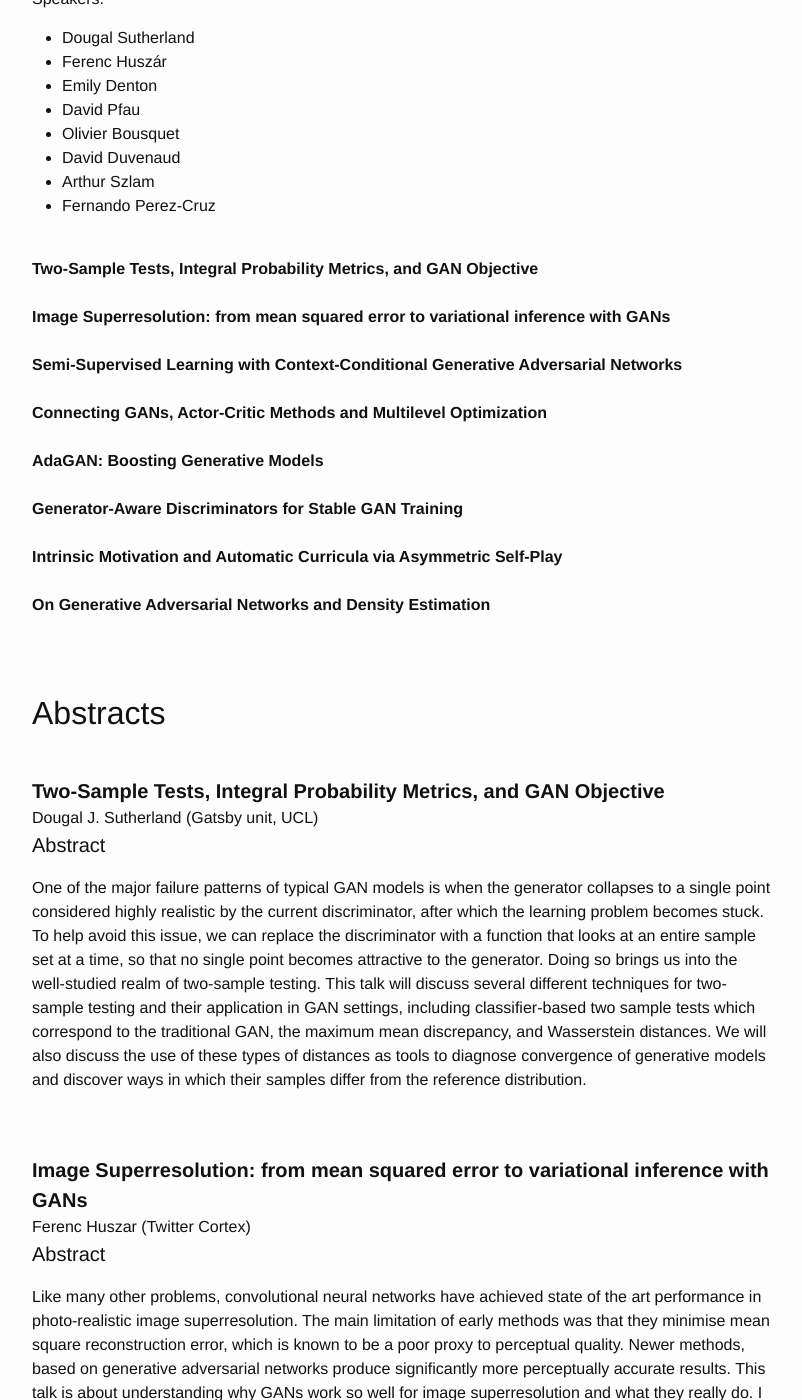
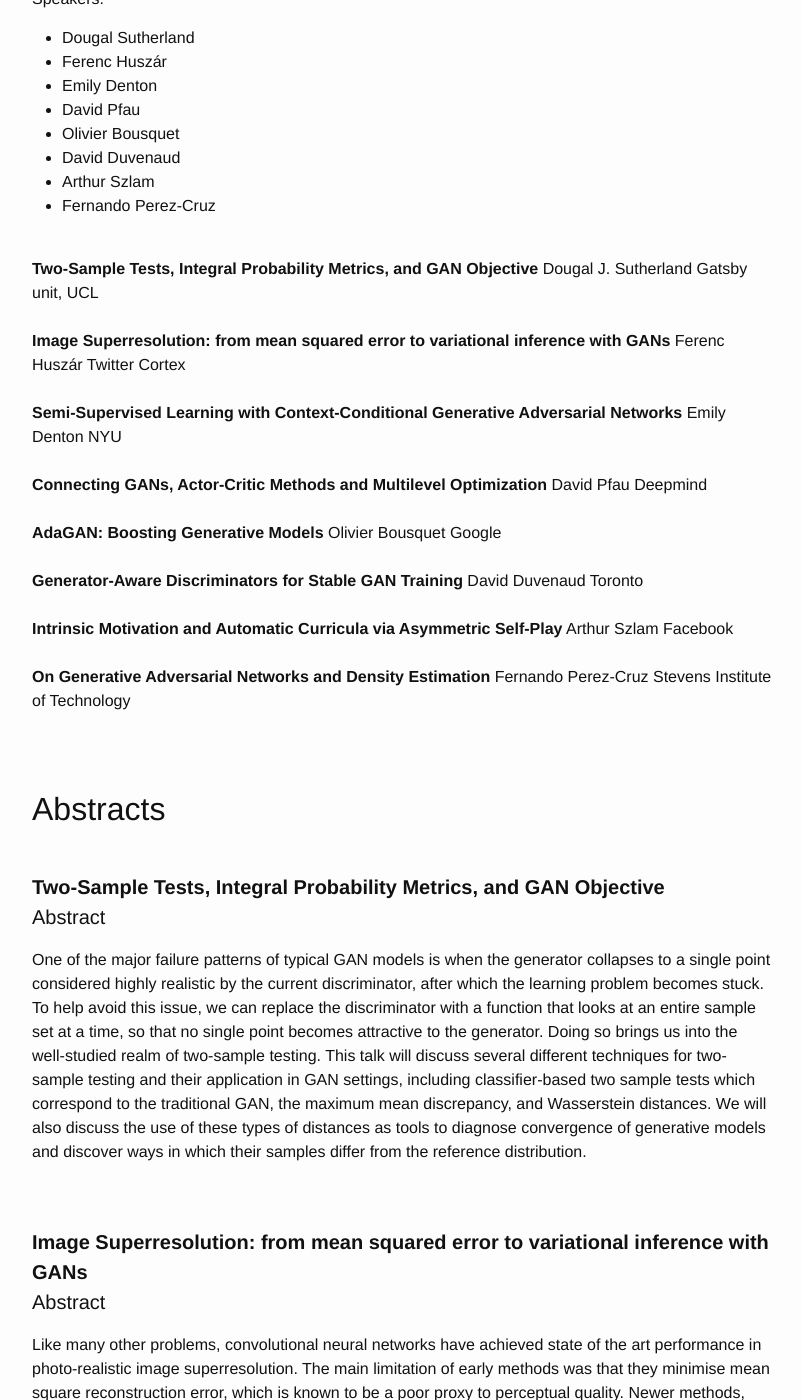
Before and after one commit to dalimeeting/dalimeeting.github.io, a Jekyll site: the page built from _posts/2017-04-18-generative-adversarial-networks.md, in a window 1280 px wide and 1400 px high, scrolled down 1006 px. Shown: the whole window, without its empty margins (238-1040 px from the left). Built offline with Jekyll 4.4.1, drawn with Linux system fonts in a browser that asks for light colours; some of the changed lines change nothing that is shown; some of the changed text lies outside the part shown.

Commit message:
Update 2017-04-18-generative-adversarial-networks.md

```diff
--- a/_posts/2017-04-18-generative-adversarial-networks.md
+++ b/_posts/2017-04-18-generative-adversarial-networks.md
@@ -20,7 +20,10 @@ room: Adeje
 show_abstracts: true
 talks:
 - title: "Two-Sample Tests, Integral Probability Metrics, and GAN Objective"
-  speaker: "Dougal J. Sutherland (Gatsby unit, UCL)"
+  author:
+  - given: Dougal J.
+    family: Sutherland
+    institute: Gatsby unit, UCL
   youtube:
   start:
   end:
@@ -37,7 +40,10 @@ discrepancy, and Wasserstein distances. We will also discuss the use of these
 types of distances as tools to diagnose convergence of generative models and
 discover ways in which their samples differ from the reference distribution."
 - title: "Image Superresolution: from mean squared error to variational inference with GANs"
-  speaker: "Ferenc Huszar (Twitter Cortex)"
+  author:
+  - given: Ferenc
+    family: Huszár
+    institute: Twitter Cortex
   youtube:
   start:
   end:
@@ -55,7 +61,10 @@ simple stochastic extension of existing methods can be shown to perform
 variational inference. In the second half of the talk I'm going to talk about
 a generalisation of this idea: using implicit models in variational inference."
 - title: "Semi-Supervised Learning with Context-Conditional Generative Adversarial Networks"
-  speaker: "Emily Denton (NYU)"
+  author:
+  - given: Emily
+    family: Denton
+    institute: NYU
   youtube:
   start:
   end:
@@ -69,7 +78,10 @@ supervised training of the discriminator. Using our approach we are able to
 directly train large VGG-style discriminator networks in a semi-supervised
 fashion, obtaining competitive results on STL-10 and PASCAL datasets."
 - title: "Connecting GANs, Actor-Critic Methods and Multilevel Optimization"
-  speaker: "David Pfau (Deepmind)"
+  author:
+  - given: David
+    family: Pfau
+    institute: Deepmind
   youtube:
   start:
   end:
@@ -84,7 +96,10 @@ goal, we introduce unrolled GANs, an algorithm for GAN training which
 approximates gradients with respect to the optimal discriminator by
 backpropagating through several steps of SGD."
 - title: "AdaGAN: Boosting Generative Models"
-  speaker: "Olivier Bousquet (Google)"
+  author:
+  - given: Olivier
+    family: Bousquet
+    institute: Google
   youtube:
   start:
   end:
@@ -102,7 +117,10 @@ finite number of steps if each step is optimal, and convergence at an
 exponential rate otherwise. We also illustrate experimentally that this
 procedure addresses the problem of missing modes."
 - title: "Generator-Aware Discriminators for Stable GAN Training"
-  speaker: "David Duvenaud (Toronto)"
+  author:
+  - given: David
+    family: Duvenaud
+    institute: Toronto
   youtube:
   start:
   end:
@@ -114,7 +132,10 @@ an extra argument the weights of the generator network.  We also explore a
 similar idea for training variational recognition networks when integrating
 over the generator weights."
 - title: "Intrinsic Motivation and Automatic Curricula via Asymmetric Self-Play"
-  speaker: "Arthur Szlam (Facebook)"
+  author:
+  - given: Arthur
+    family: Szlam
+    institute: Facebook
   youtube:
   start:
   end:
@@ -127,7 +148,10 @@ in more complex environments that this unsupervised training can reduce the
 number of episodes needed to learn extrinsic tasks.  Joint work with Sainbayar
 Sukhbaatar, Ilya Kostrikov, and Rob Fergus."
 - title: "On Generative Adversarial Networks and Density Estimation"
-  speaker: "Fernando Perez-Cruz (Stevens Institute of Technology)"
+  author:
+  - given: Fernando
+    family: Perez-Cruz
+    institute: Stevens Institute of Technology
   youtube:
   start:
   end:
```
